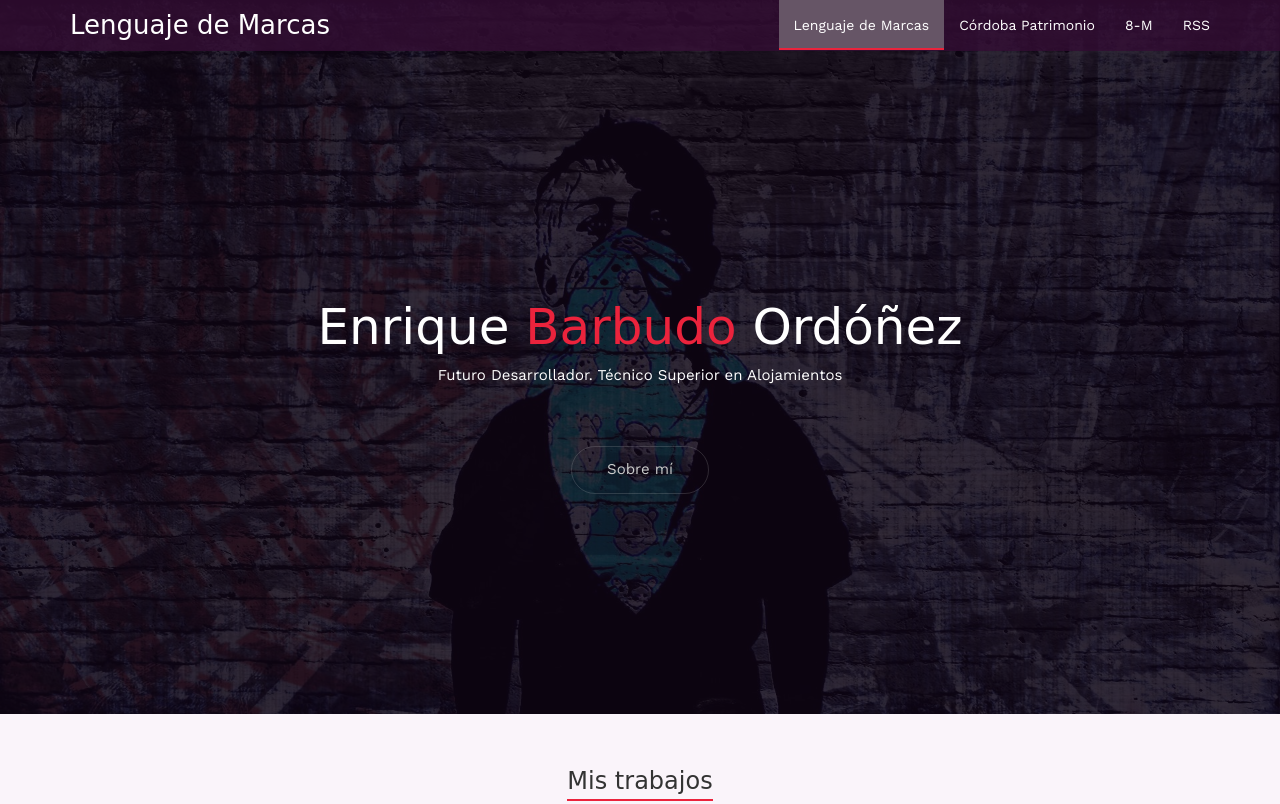
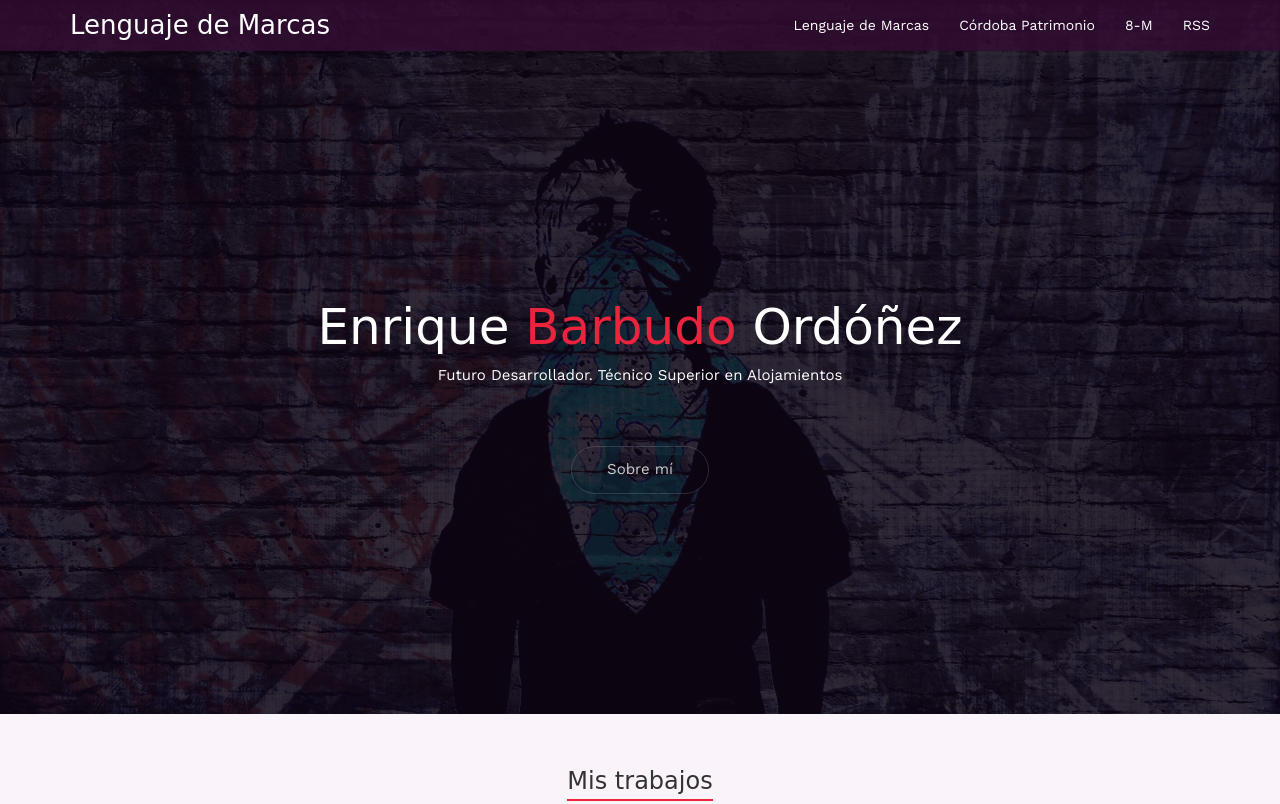
Before and after one commit to kiquebarbudo87/kiquebarbudo87.github.io, a plain HTML site: page index.html in a window 1280 px wide. Shown: the top 804 px of the page. Drawn offline with nearby package versions, Linux system fonts and the light colour scheme; a web font is replaced by a local one.

Commit message:
fixing index.html

```diff
--- a/index.html
+++ b/index.html
@@ -26,7 +26,7 @@
         <a class="navbar-brand" href="https://es.wikipedia.org/wiki/Lenguaje_de_marcado" target="_blank">Lenguaje de Marcas</a> </div>
       <div class="collapse navbar-collapse" id="myNavbar">
         <ul class="nav navbar-nav navbar-right">
-          <li class="active"><a href="#work">Lenguaje de Marcas</a></li>
+          <li><a href="#work">Lenguaje de Marcas</a></li>
           <li><a href="cordobapatrimonio/cordobapatrimonio.html" target="_blank">Córdoba Patrimonio</a></li>
           <li><a href="https://8mgrancapitan.github.io/8-m.github.io/" target="_blank">8-M</a></li>
           <li><a href="rss/feed.rss.xml" type="application/rss+xml">RSS</a></li>
```
